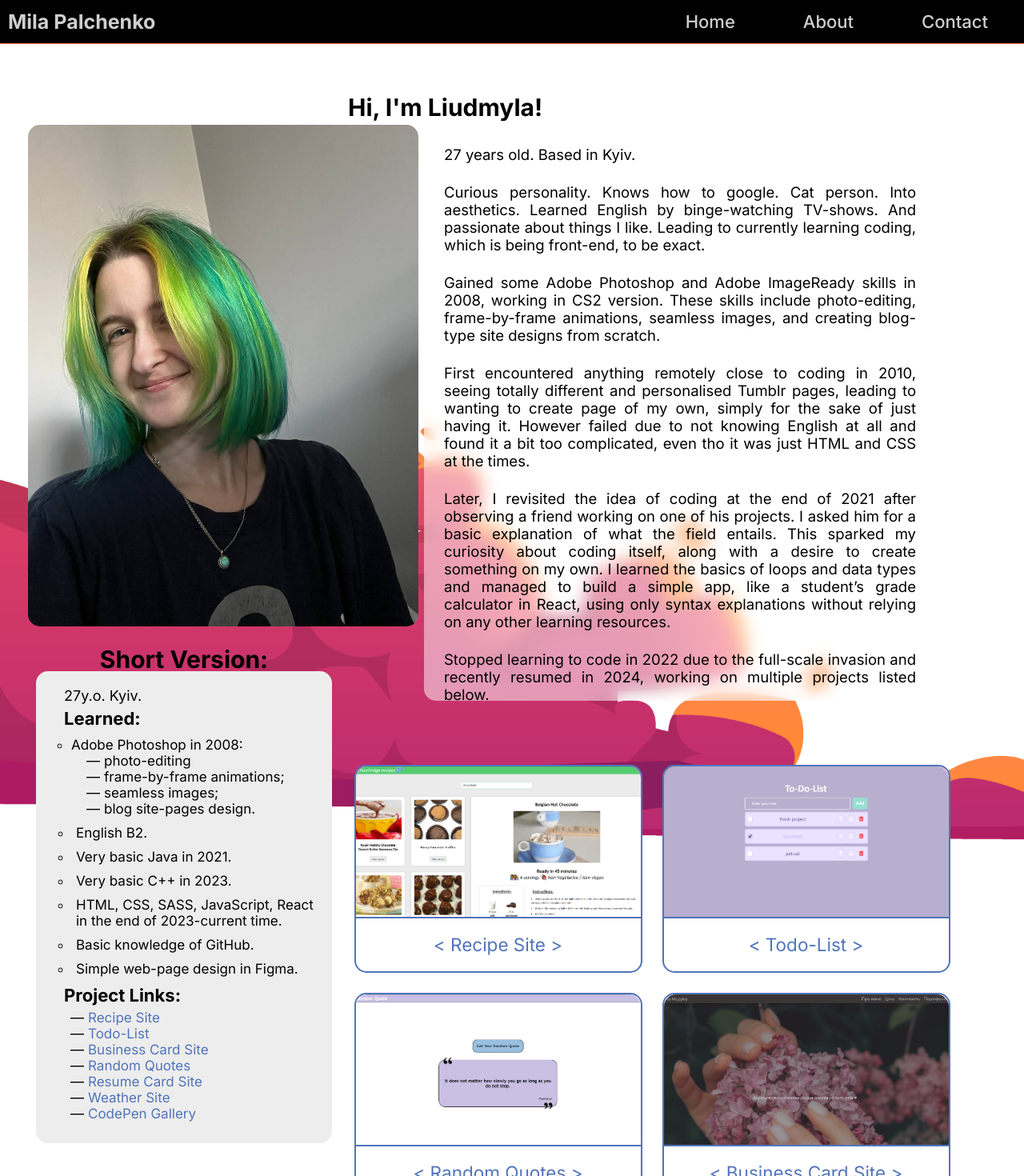
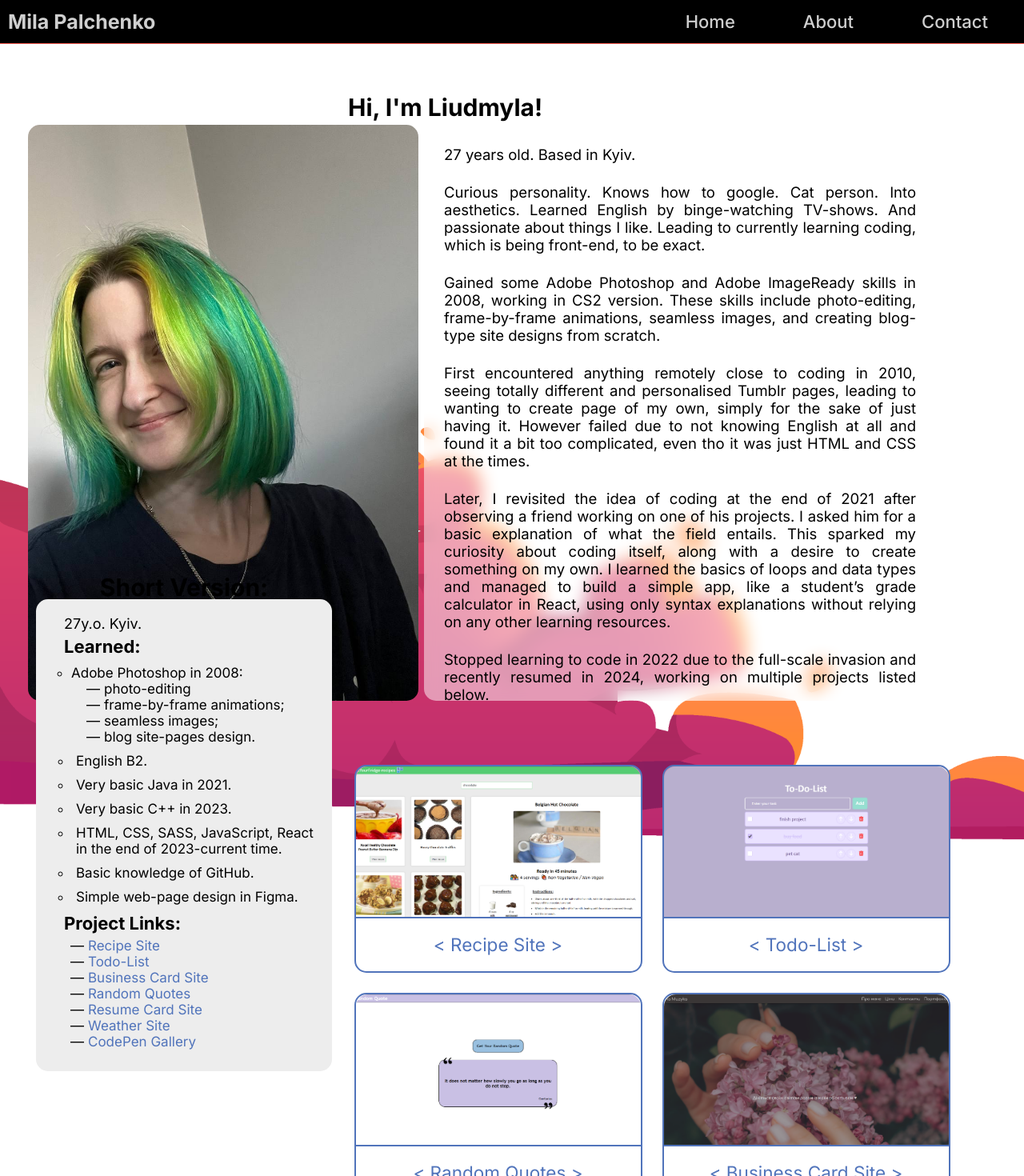
Before and after one commit to MilaPalchenko/portfolio, a React (Vite) app: page /about in a window 1280 px wide. Shown: the top 1470 px of the page at 80% size. Built offline with nearby package versions, Linux system fonts and the light colour scheme.

Commit message:
small fixes

```diff
--- a/src/scss/components/_expanded-text.scss
+++ b/src/scss/components/_expanded-text.scss
@@ -40,7 +40,7 @@
         }
         @media (min-width: 451px) and (max-width: 1850px) {
             position: relative;
-            height: 98%;
+            height: 720px;
         }
 
     }
--- a/src/scss/components/_short-text-vers.scss
+++ b/src/scss/components/_short-text-vers.scss
@@ -26,7 +26,7 @@
             position: relative;
             left: -410px;
 
-            margin-top: 10px;
+            margin-top: -80px;
         }
 
 
```
